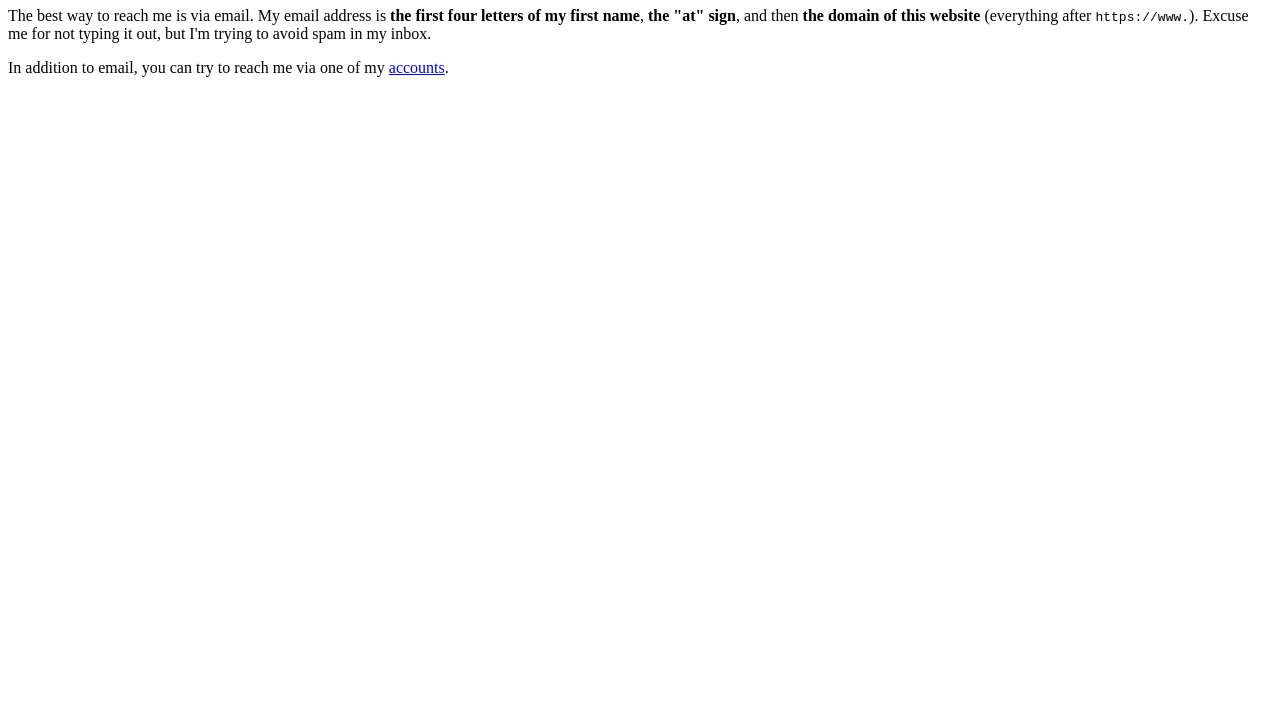
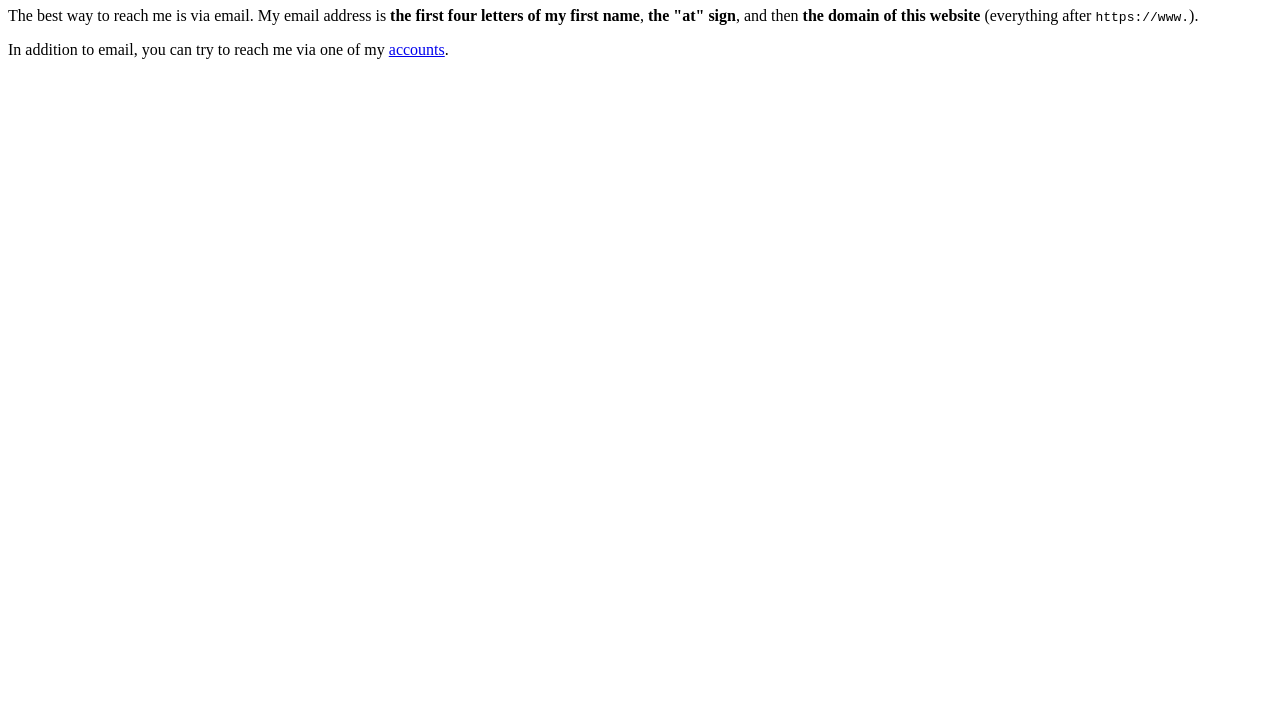
Before and after one commit to joshingmachine/joshingmachine.com, an Eleventy site: page src/contact.html in a window 1280 px wide. Shown: the part 99-800 px from the top of the page. Built offline with nearby package versions, Linux system fonts and the light colour scheme; Eleventy itself is replaced by a stand-in of ours; files that its build step writes are made by us from their sources.

Commit message:
Change copy on contact page
People tell me I need to stop being so apologetic.

```diff
--- a/src/contact.html
+++ b/src/contact.html
@@ -4,6 +4,6 @@ title: Contact - Josh Smith
 ---
 <h1>Contact</h1>
 
-<p>The best way to reach me is via email. My email address is <b title="josh">the first four letters of my first name</b>, <b title="@">the "at" sign</b>, and then <b title="joshingmachine.com">the domain of this website</b> (everything after <code>https://www.</code>). Excuse me for not typing it out, but I'm trying to avoid spam in my inbox.</p>
+<p>The best way to reach me is via email. My email address is <b title="josh">the first four letters of my first name</b>, <b title="@">the "at" sign</b>, and then <b title="joshingmachine.com">the domain of this website</b> (everything after <code>https://www.</code>).</p>
 
 <p>In addition to email, you can try to reach me via one of my <a href="/accounts/">accounts</a>.</p>
```
